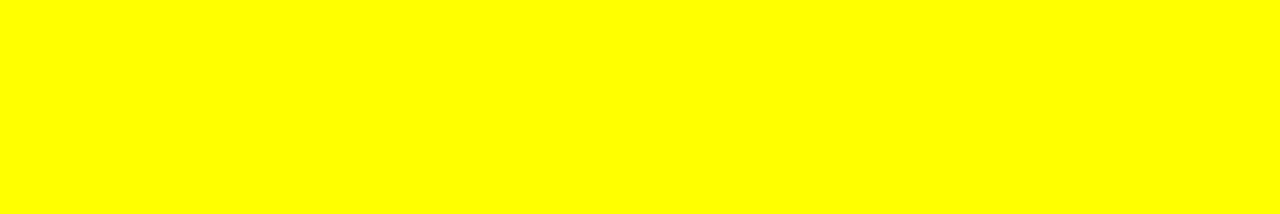
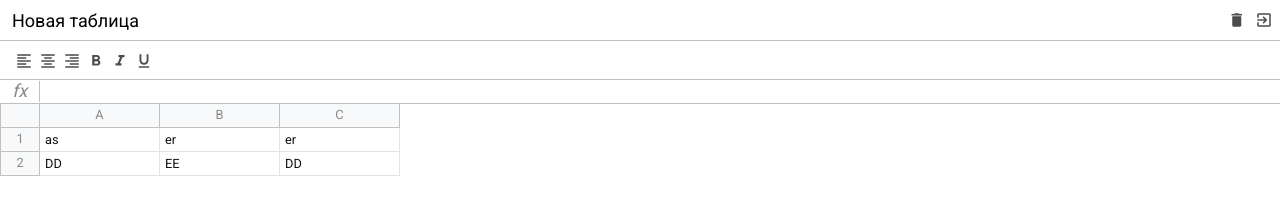
Before and after one commit to catchyn/excel-spa, a website built with webpack: page src/index.html in a window 1280 px wide. Built offline with nearby package versions, Linux system fonts and the light colour scheme.

Commit message:
примерные стили

```diff
--- a/package.json
+++ b/package.json
@@ -48,6 +48,7 @@
     "webpack-dev-server": "^3.11.0"
   },
   "dependencies": {
-    "@babel/polyfill": "^7.10.1"
+    "@babel/polyfill": "^7.10.1",
+    "normalize.css": "^8.0.1"
   }
 }
--- a/src/index.html
+++ b/src/index.html
@@ -4,9 +4,95 @@
     <meta charset="UTF-8" />
     <meta name="viewport" content="width=device-width, initial-scale=1.0" />
     <link rel="shortcut icon" href="favicon.ico" />
+    <link
+      href="https://fonts.googleapis.com/icon?family=Material+Icons"
+      rel="stylesheet"
+    />
     <title>Excel</title>
   </head>
   <body>
-    <div id="app"></div>
+    <div id="app">
+      <div class="excel">
+        <div class="excel__header">
+          <input type="text" class="input" value="Новая таблица" />
+
+          <div class="">
+            <div class="button">
+              <i class="material-icons">delete</i>
+            </div>
+
+            <div class="button">
+              <i class="material-icons">exit_to_app</i>
+            </div>
+          </div>
+        </div>
+
+        <div class="excel__toolbar">
+          <div class="button">
+            <i class="material-icons">format_align_left</i>
+          </div>
+
+          <div class="button">
+            <i class="material-icons">format_align_center</i>
+          </div>
+
+          <div class="button">
+            <i class="material-icons">format_align_right</i>
+          </div>
+
+          <div class="button">
+            <i class="material-icons">format_bold</i>
+          </div>
+
+          <div class="button">
+            <i class="material-icons">format_italic</i>
+          </div>
+
+          <div class="button">
+            <i class="material-icons">format_underline</i>
+          </div>
+        </div>
+
+        <div class="excel__formula">
+          <div class="info">fx</div>
+          <div class="input" contenteditable="true" spellcheck="false"></div>
+        </div>
+
+        <div class="excel__table">
+          <div class="row">
+            <div class="row-info"></div>
+            <div class="row-data">
+              <div class="column">
+                A
+              </div>
+              <div class="column">
+                B
+              </div>
+              <div class="column">
+                C
+              </div>
+            </div>
+          </div>
+
+          <div class="row">
+            <div class="row-info">1</div>
+            <div class="row-data">
+              <div class="cell" contenteditable="true">as</div>
+              <div class="cell" contenteditable="true">er</div>
+              <div class="cell" contenteditable="true">er</div>
+            </div>
+          </div>
+
+          <div class="row">
+            <div class="row-info">2</div>
+            <div class="row-data">
+              <div class="cell" contenteditable="true">DD</div>
+              <div class="cell" contenteditable="true">EE</div>
+              <div class="cell" contenteditable="true">DD</div>
+            </div>
+          </div>
+        </div>
+      </div>
+    </div>
   </body>
 </html>
--- /dev/null
+++ b/src/scss/_mixins.scss
@@ -0,0 +1,24 @@
+@mixin button($color: green) {
+    height: 24px;
+    min-width: 24px;
+    padding: 3px;
+    text-align: center;
+    position: relative;
+    display: inline-block;
+    color: rgba(0, 0, 0, 0.7);
+    user-select: none;
+
+    & i {
+        font-size: 18px;
+    }
+
+    &:active,
+    &.active {
+        color: $color;
+    }
+
+    &:hover {
+        background: #eeeeee;
+        cursor: pointer;
+    }
+}
--- /dev/null
+++ b/src/scss/_variables.scss
@@ -0,0 +1,7 @@
+$header-height: 40px;
+$border-color: #c0c0c0;
+$toolbar-height: 40px;
+$formula-height: 24px;
+$info-cell-width: 40px;
+$row-height: 24px;
+$cell-width: 120px;
--- /dev/null
+++ b/src/scss/formula.scss
@@ -0,0 +1,30 @@
+@import "variables";
+@import "mixins";
+
+.excel__formula {
+    position: absolute;
+    left: 0;
+    right: 0;
+    top: $header-height + $toolbar-height;
+    height: $formula-height;
+    display: flex;
+    align-items: center;
+    border-bottom: 1px solid $border-color;
+
+    .info {
+        font-size: 18px;
+        text-align: center;
+        font-style: italic;
+        border-right: 1px solid $border-color;
+        min-width: $info-cell-width;
+    }
+
+    .input {
+        padding: 4px;
+        font-size: 12px;
+        outline: none;
+        width: 100%;
+        height: 100%;
+        color: #000;
+    }
+}
--- /dev/null
+++ b/src/scss/header.scss
@@ -0,0 +1,37 @@
+@import "variables";
+@import "mixins";
+
+.excel__header {
+    position: absolute;
+    top: 0;
+    right: 0;
+    left: 0;
+    height: $header-height;
+    padding: 8px 4px 0;
+    display: flex;
+    justify-content: space-between;
+
+    .input {
+        padding: 2px 7px;
+        color: #000000;
+        min-width: 1px;
+        border: 1px solid transparent;
+        border-radius: 2px;
+        height: 24px;
+        font-size: 18px;
+        line-height: 22px;
+        outline: none;
+
+        &:hover {
+            border: 1px solid $border-color;
+        }
+
+        &:focus {
+            border: 2px solid #1a73e8;
+        }
+    }
+
+    .button {
+        @include button(red);
+    }
+}
--- a/src/scss/index.scss
+++ b/src/scss/index.scss
@@ -1,5 +1,26 @@
-$red: yellow;
+@import url("https://fonts.googleapis.com/css2?family=Roboto&display=swap");
+@import "~normalize.css";
+
+@import "header";
+@import "toolbar";
+@import "formula";
+@import "table";
+
+* {
+  margin: 0;
+  padding: 0;
+  box-sizing: border-box;
+}
 
 body {
-  background: $red;
+  font-family: "Roboto", sans-serif;
+  font-size: 12px;
 }
+
+.excel {
+  position: relative;
+  color: #888;
+  height: 100%;
+  min-width: 100%;
+  font-size: 0.8rem;
+}
--- /dev/null
+++ b/src/scss/table.scss
@@ -0,0 +1,63 @@
+@import "variables";
+@import "mixins";
+
+.excel__table {
+    position: absolute;
+    left: 0;
+    right: 0;
+    top: $header-height + $toolbar-height + $formula-height;
+    overflow-x: auto;
+    padding-bottom: 2px;
+
+    .row {
+        display: flex;
+        min-height: $row-height;
+        height: $row-height;
+    }
+
+    .row-info {
+        display: flex;
+        justify-content: center;
+        align-items: center;
+        min-width: $info-cell-width;
+        height: 100%;
+        border: 1px solid $border-color;
+        background: #f8f9fa;
+        border-top: none;
+    }
+
+    .row-data {
+        display: flex;
+    }
+
+    .column {
+        display: flex;
+        justify-content: center;
+        align-items: center;
+        background: #f8f9fa;
+        min-width: 40px;
+        width: $cell-width;
+        border: 1px solid $border-color;
+        height: 100%;
+        border-top: 0;
+        border-left: 0;
+    }
+
+    .cell {
+        min-width: 40px;
+        padding: 5px;
+        width: $cell-width;
+        height: 100%;
+        border: 1px solid #e2e3e3;
+        border-top: 0;
+        border-left: 0;
+        color: #111;
+        white-space: nowrap;
+
+        &.selected {
+            border: none;
+            outline: 2px solid #3c74ff;
+            z-index: 2;
+        }
+    }
+}
--- /dev/null
+++ b/src/scss/toolbar.scss
@@ -0,0 +1,21 @@
+@import "variables";
+@import "mixins";
+
+.excel__toolbar {
+    height: $toolbar-height;
+
+    position: absolute;
+    left: 0;
+    right: 0;
+    top: $header-height;
+
+    border-top: 1px solid $border-color;
+    border-bottom: 1px solid $border-color;
+
+    padding: 8px 12px;
+    display: flex;
+
+    .button {
+        @include button(green);
+    }
+}
--- a/webpack.config.js
+++ b/webpack.config.js
@@ -42,6 +42,8 @@
   devServer: {
     port: 3000,
     hot: isDev,
+    contentBase: path.join(__dirname, 'src'),
+    watchContentBase: true,
   },
   plugins: [
     new CleanWebpackPlugin(),
```
Also changed, not shown: src/assets/excel.html (added), 1 other file.
